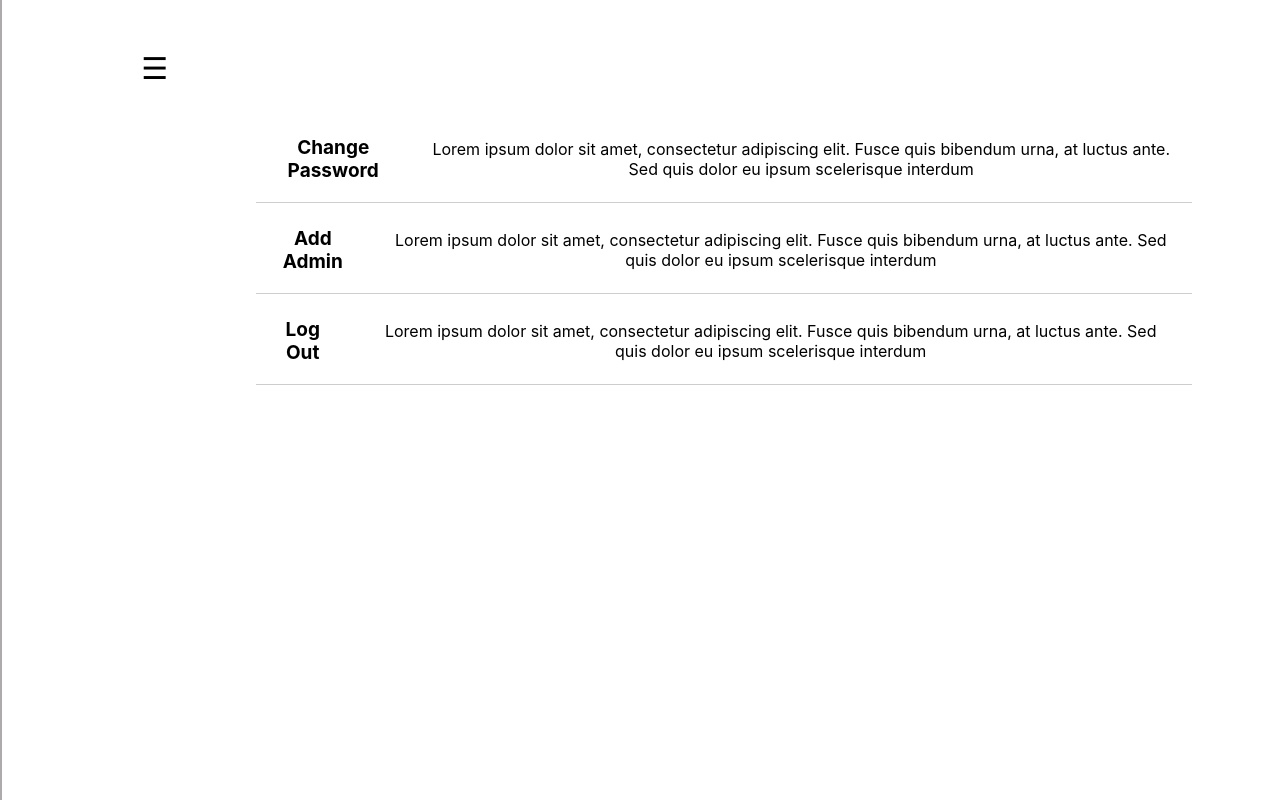
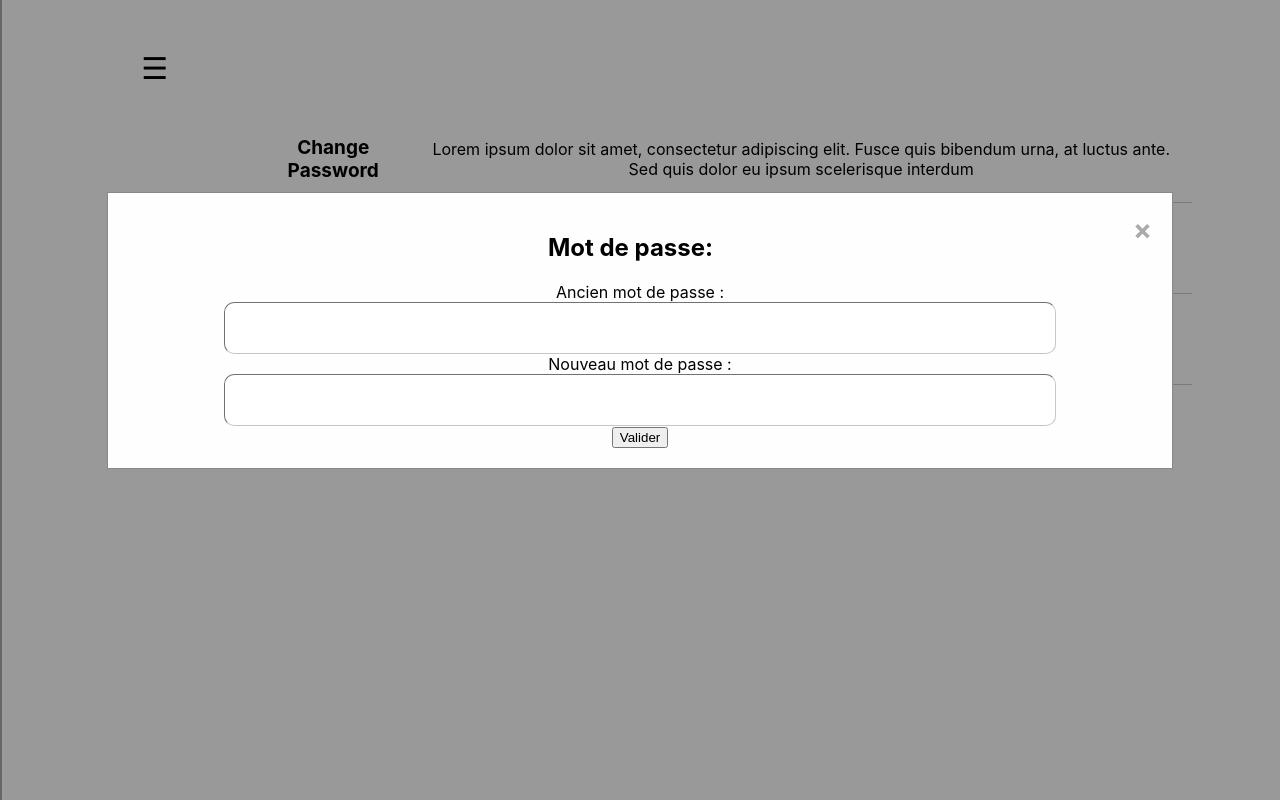
Before and after one commit to FranzGuanaco/ManagementApp, a React (Create React App) app in the folder management-app/: page /Parameters in a window 1280 px wide. Both pictures are taken after a click on the element 724 px from the left and 159 px from the top of the page. Built offline with nearby package versions, Linux system fonts and the light colour scheme.

Commit message:
alert boxes added

```diff
--- a/management-app/src/Interface/Parameters.js
+++ b/management-app/src/Interface/Parameters.js
@@ -3,11 +3,57 @@ import '../Style/ParametersStyle.css'
 import AlignMenuShorter from '../Menu/AlignMenuShorter';
 
 class Parameters extends Component {
+
     constructor(props) {
         super(props);
 
+        this.state = {
+          isModalAdminOpen: false,
+            username: '',
+            password: '',
+          isModalPasswordOpen: false,
+            username2: '',
+            password2: ''
+        };
+
+      }
+
+      openModalAdmin = () => {
+        this.setState({ isModalAdminOpen: true });
+      }
+
+      closeModalAdmin = () => {
+        this.setState({ isModalAdminOpen: false });
+      }
+
+      openModalPassword = () => {
+        this.setState({ isModalPasswordOpen: true });
+      }
+
+      closeModalPassword = () => {
+        this.setState({ isModalPasswordOpen: false });
+      }
+
+      handleInputChange = (event) => {
+        const { name, value } = event.target;
+        this.setState({ [name]: value });
+      }
+
+      handleSubmit = () => {
+        const { username, password } = this.state;
+        // Faites quelque chose avec les informations de l'utilisateur
+        console.log(`Nom d'utilisateur : ${username}, Mot de passe : ${password}`);
+        this.closeModalAdmin();
+      }
+
+        LogOutRequest = (e) => {
+            alert('êtes vous sûr de vouloir vous déconnecter ?')
+
       }
   render() {
+    const { isModalAdminOpen, username, password } = this.state;
+    const { isModalPasswordOpen, username2, password2 } = this.state;
+
     return (
       <div className="staffing">
         <div className='menu-right'>
@@ -27,21 +73,54 @@ class Parameters extends Component {
             links5="/"
           />
         </div>
-        <div class="Paramcontainer">
+        <div class="Paramcontainer" onClick={this.openModalPassword}>
       <div class="OptionTitle">Change Password</div>
       <div class="OptionText">{this.props.text || Parameters.defaultProps.text}</div>
     </div>
 
-    <div class="Paramcontainer">
+    <div class="Paramcontainer" onClick={this.openModalAdmin}>
       <div class="OptionTitle">Add Admin</div>
       <div class="OptionText">{this.props.text || Parameters.defaultProps.text}</div>
     </div>
 
-    <div class="Paramcontainer">
+    <div class="Paramcontainer" onClick={this.LogOutRequest}>
       <div class="OptionTitle">Log Out</div>
       <div class="OptionText">{this.props.text || Parameters.defaultProps.text}</div>
     </div>
-      </div>
+
+
+
+    {isModalAdminOpen && (
+          <div className="modal">
+            <div className="modal-content">
+              <span className="close" onClick={this.closeModalAdmin}>&times;</span>
+              <h2>Ajouter un compte</h2>
+              <label htmlFor="username">Nom d'utilisateur :</label>
+              <input type="text" id="username" className='inputAddAdmin' name="username" value={username} onChange={this.handleInputChange} />
+              <label htmlFor="password">Mot de passe :</label>
+              <input type="password" id="password" className='inputAddAdmin' name="password" value={password} onChange={this.handleInputChange} />
+              <button onClick={this.handleSubmit}>Valider</button>
+            </div>
+          </div>
+        )}
+
+{isModalPasswordOpen && (
+          <div className="modal">
+            <div className="modal-content">
+              <span className="close" onClick={this.closeModalPassword}>&times;</span>
+              <h2>Mot de passe:</h2>
+              <label htmlFor="username">Ancien mot de passe :</label>
+              <input type="text" id="username2" className='inputAddAdmin' name="username2" value={username2} onChange={this.handleInputChange} />
+              <label htmlFor="password">Nouveau mot de passe :</label>
+              <input type="password" id="password2" className='inputAddAdmin' name="password2" value={password2} onChange={this.handleInputChange} />
+              <button onClick={this.handleSubmit}>Valider</button>
+            </div>
+          </div>
+        )}
+
+   </div>
+
+
     );
   }
 }
--- a/management-app/src/Style/ParametersStyle.css
+++ b/management-app/src/Style/ParametersStyle.css
@@ -24,3 +24,47 @@
   .OptionText {
     font-size: 16px;
   }
+
+  .modal {
+/* Masque la boîte modale par défaut */
+    position: fixed;
+    z-index: 1;
+    left: 0;
+    top: 0;
+    width: 100%;
+    height: 100%;
+    overflow: auto;
+    background-color: rgba(0,0,0,0.4);
+  }
+
+  /* Style pour le contenu de la boîte modale */
+  .modal-content {
+    background-color: #fefefe;
+    margin: 15% auto;
+    padding: 20px;
+    border: 1px solid #888;
+    width: 80%;
+  }
+
+  /* Style pour les input */
+  .inputAddAdmin {
+    display: block;
+    margin: 10px 0;
+    padding: 5px;
+    width: 100%;
+  }
+
+  /* Style pour le bouton "Close" */
+  .close {
+    color: #aaa;
+    float: right;
+    font-size: 28px;
+    font-weight: bold;
+  }
+
+  .close:hover,
+  .close:focus {
+    color: black;
+    text-decoration: none;
+    cursor: pointer;
+  }
```
